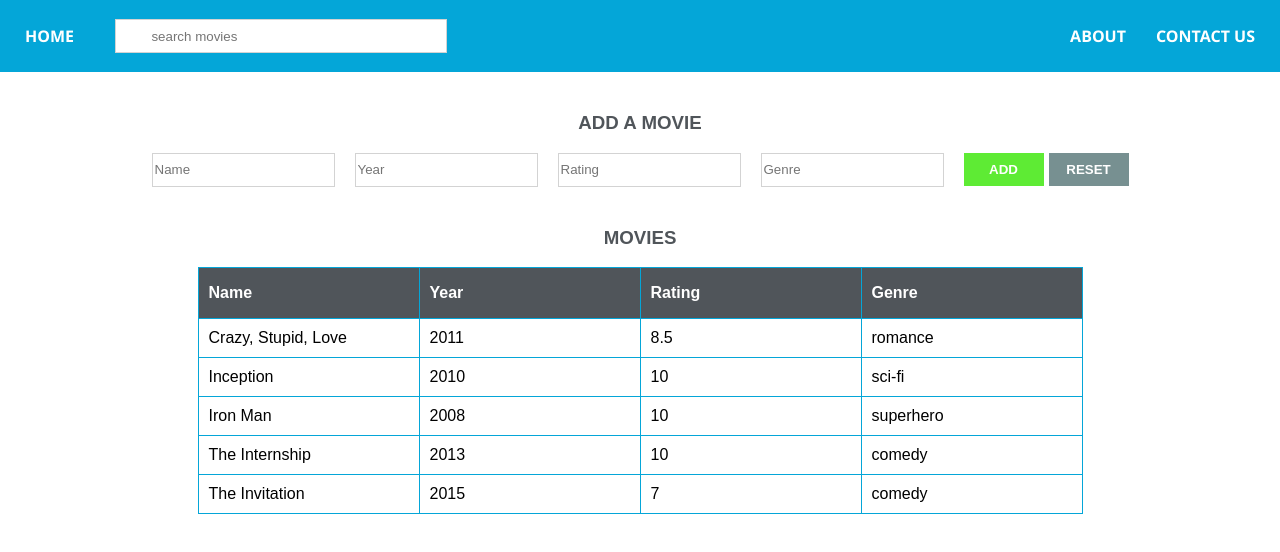
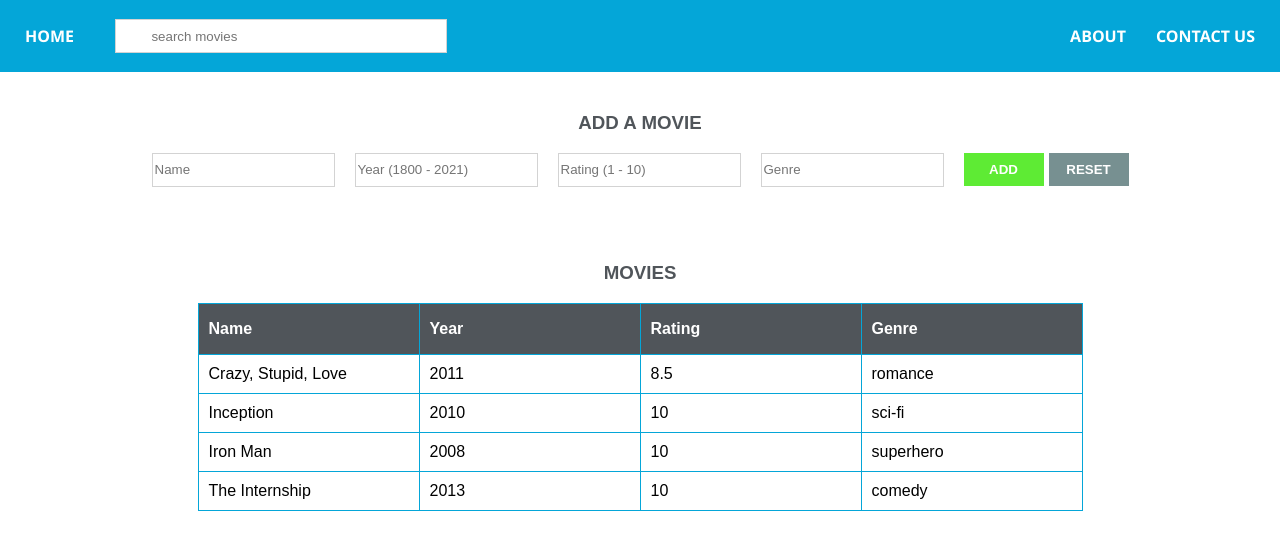
Before and after one commit to prashgde/spend-your-time-right, a React (Create React App) app: page / in a window 1280 px wide. Shown: the top 552 px of the page. Built offline with nearby package versions, Linux system fonts and the light colour scheme; some icons are missing.

Commit message:
Adding id field in every movie

```diff
--- a/src/App.css
+++ b/src/App.css
@@ -58,6 +58,36 @@ td {
   padding: 10px;
 }
 
+.add-movie-container {
+  display: flex;
+  flex-direction: column;
+  align-items: center;
+  height: 150px;
+}
+
+.add-movie-form {
+  display: flex;
+  flex-direction: column;
+  align-items: stretch;
+  justify-content: flex-start;
+}
+
+.add-movie {
+  display: flex;
+  gap: 20px;
+  justify-content: center;
+}
+
+.add-movie div {
+  flex-basis: 200px;
+}
+
+.input-error {
+  color: red;
+  font-size: 12px;
+  padding: 2px;
+}
+
 .table-header {
   display: flex;
   justify-content: space-between;
@@ -98,12 +128,6 @@ td {
   padding: 10px;
   align-items: center;
   justify-content: space-between;
-}
-
-.add-movie {
-  display: flex;
-  gap: 20px;
-  justify-content: center;
 }
 
 .button {
--- a/src/components/AddMovie.js
+++ b/src/components/AddMovie.js
@@ -13,22 +13,71 @@ const styles = {
     }
 }
 
+let movieId = 4;
+
 const AddMovie = () => {
     const [movies, setMovies] = useContext(MovieContext);
+
     const [name, setName] = useState('');
     const [year, setYear] = useState('');
     const [rating, setRating] = useState('');
     const [genre, setGenre] = useState('');
 
+    const [nameError, setNameError] = useState('');
+    const [yearError, setYearError] = useState('');
+    const [ratingError, setRatingError] = useState('');
+
+    const minYear = 1800;
+    const currentYear = new Date().getFullYear();
+    const yearInputHelperText = `Year (${minYear} - ${currentYear})`
+    const ratingInputHelperText = `Rating (1 - 10)`
+
+
     const handleNameChange = e => {
-        setName(e.target.value);
+        const inputName = e.target.value;
+
+        if(!inputName) {
+            setNameError('');
+        }
+        else if(inputName.trim() === '') {
+            setNameError('Please enter a valid name');
+        } else {
+            setNameError('');
+        }
+
+        setName(inputName);
     }
 
     const handleYearChange = e => {
-        setYear(e.target.value);
+        const inputYear = e.target.value;
+
+        if(!inputYear)
+            setYearError('');
+        else {
+            if (!/^\d+$/.test(inputYear) || (inputYear < minYear || inputYear > currentYear)) {
+                setYearError(`Please enter a valid year`);
+            } else {
+                setYearError('');
+            }
+        }
+
+        setYear(inputYear);
+
     }
 
     const handleRatingChange = e => {
+        const inputRating = e.target.value;
+
+        if(!inputRating) {
+            setRatingError('');
+        } else {
+            if (!/^\d(\.\d+)?$/.test(inputRating) || (inputRating < 1 || inputRating > 10)) {
+                setRatingError(`Please enter a valid rating`);
+            } else {
+                setRatingError('');
+            }
+        }
+
         setRating(e.target.value);
     }
 
@@ -39,12 +88,11 @@ const AddMovie = () => {
     const handleSubmit = e => {
         e.preventDefault();
         if (!movies.find(movie => movie.name.toLowerCase() === name.trim().toLowerCase())) {
-            setMovies(previousMovies => [...previousMovies, { name, year, rating, genre }]);
+            setMovies(previousMovies => [...previousMovies, { name, year, rating, genre, id: movieId++ }]);
         }
     }
 
     const handleReset = () => {
-        //e.preventDefault();
         setName('');
         setRating('');
         setYear('');
@@ -52,9 +100,11 @@ const AddMovie = () => {
     }
 
     return (
+        <div className='add-movie-container'>
+            <h3>Add a Movie</h3>
+            <form onSubmit={handleSubmit} className='add-movie-form'>
+                <div className='add-movie'>
                     <div>
-            <h3>Add a Movie</h3>
-            <form onSubmit={handleSubmit} className='add-movie'>
                         <div>
                         <input
                             type='text'
@@ -64,36 +114,63 @@ const AddMovie = () => {
                             placeholder='Name'
                             onChange={handleNameChange} />
                         </div>
+                        <div className='input-error'>
+                            {nameError}
+                        </div>
+                    </div>
+                    <div>
                         <div>
                             <input
                                 type='text'
                                 id='year-input'
                                 value={year}
                                 required
-                        placeholder='Year'
+                                placeholder={yearInputHelperText}
                                 onChange={handleYearChange} />
                         </div>
+                        <div className='input-error'>
+                            {yearError}
+                        </div>
+                    </div>
+                    <div>
                         <div>
                         <input
                             type='text'
                             id='rating-input'
                             value={rating}
                             required
-                        placeholder='Rating'
+                            placeholder={ratingInputHelperText}
                             onChange={handleRatingChange} />
                         </div>
+                        <div className='input-error'>
+                            {ratingError}
+                        </div>
+                    </div>
                     <div>
-                    <input
+                        <input list='genres'
                             type='text'
                             id='genre-input'
                             value={genre}
                             required
                             placeholder='Genre'
                             onChange={handleGenreChange} />
+                            <datalist id='genres'>
+                                <option value='superhero' />
+                                <option value='sci-fi' />
+                                <option value='comedy' />
+                                <option value='romcom' />
+                                <option value='romance' />
+                                <option value='action' />
+                                <option value='thriller' />
+                                <option value='mystery' />
+                                <option value='crime' />
+                                <option value='fantasy' />
+                            </datalist>
                     </div>
                     <div style={styles.buttonContainer}>
                         <input type='submit' value='Add' className='button' style={styles.addButton} />
                         <input type='reset' value='Reset' className='button' style={styles.resetButton} onClick={handleReset} />
+                    </div>
                 </div>
             </form>
         </div>
--- a/src/contexts/movies.json
+++ b/src/contexts/movies.json
@@ -3,30 +3,28 @@
         "name": "Iron Man",
         "year": 2008,
         "genre": "superhero",
-        "rating": 10
+        "rating": 10,
+        "id": 0
     },
     {
         "name": "Inception",
         "year": 2010,
         "genre": "sci-fi",
-        "rating": 10
+        "rating": 10,
+        "id": 1
     },
     {
         "name": "Crazy, Stupid, Love",
         "year": 2011,
         "genre": "romance",
-        "rating": 8.5
+        "rating": 8.5,
+        "id": 2
     },
     {
         "name": "The Internship",
         "year": 2013,
         "genre": "comedy",
-        "rating": 10
-    },
-    {
-        "name": "The Invitation",
-        "year": 2015,
-        "genre": "comedy",
-        "rating": 7
+        "rating": 10,
+        "id": 3
     }
 ]
```
Lines whose indentation alone changed are shown as unchanged.
